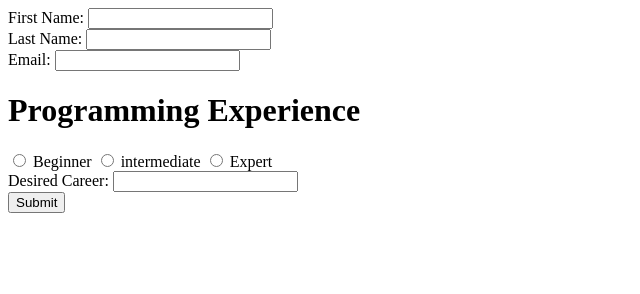
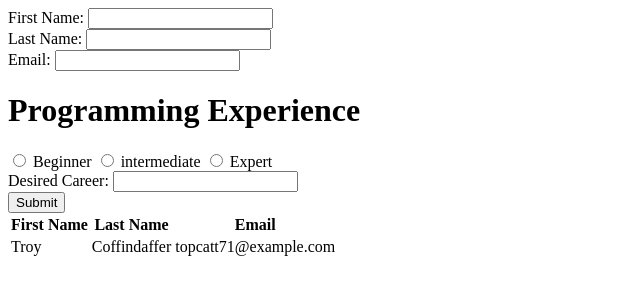
Before and after one commit to tcatt71/forms-and-tables, a plain HTML site: page index.html in a window 1280 px wide. Shown: the whole page, without its empty margins (0-640 px from the left). Drawn offline with Linux system fonts and the light colour scheme.

Commit message:
add table

```diff
--- a/index.html
+++ b/index.html
@@ -34,7 +34,16 @@
     </form>
 
     <table>
-
+      <tr>
+        <th>First Name</th>
+        <th>Last Name</th>
+        <th>Email</th>
+      </tr>
+      <tr>
+        <td>Troy</td>
+        <td>Coffindaffer</td>
+        <td>topcatt71@example.com</td>
+      </tr>
     </table>
   </div>
 </body>
```
